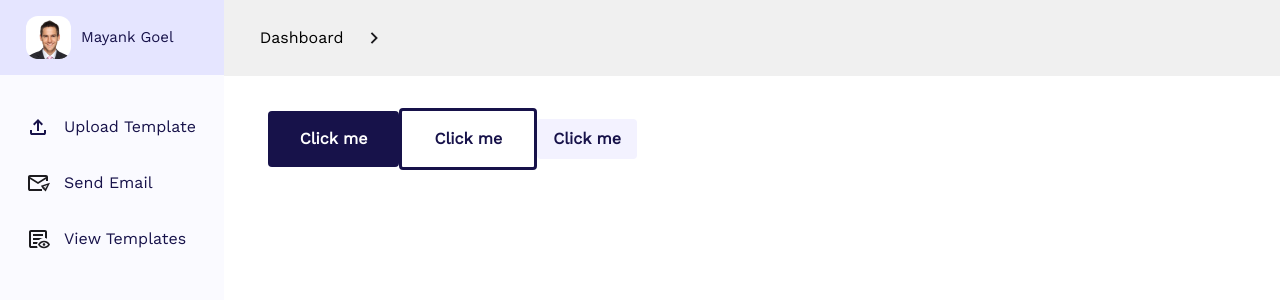
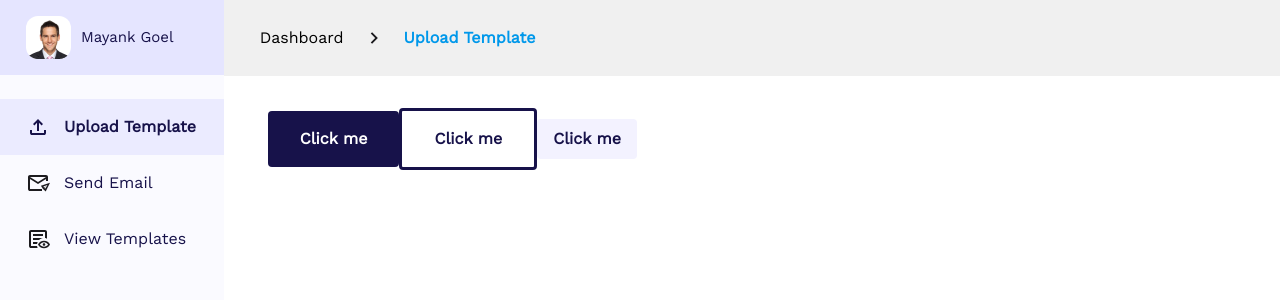
Before and after one commit to neon-lab-dev/lawyer-blue-ink, a React (Vite) app: page / in a window 1280 px wide. Shown: the top 300 px of the page. Built offline with nearby package versions, Linux system fonts and the light colour scheme.

Commit message:
fix: login page width and header info

```diff
--- a/src/components/ui/AppHeader.tsx
+++ b/src/components/ui/AppHeader.tsx
@@ -9,7 +9,6 @@ const AppHeader = () => {
     return word.charAt(0).toUpperCase() + word.slice(1);
   };
 
-  // Get the title from the pathname, remove hyphens, capitalize first letters, and join them
   const title = pathname.substring(1)
     .split('-')
     .map(capitalizeFirstLetter)
@@ -17,7 +16,7 @@ const AppHeader = () => {
   return <div className="w-full h-[80px] bg-header flex items-center gap-[18px] px-9 py-5">
     <h1 className="text-text font-work-sans text-base font-normal leading-normal">Dashboard</h1>
     <img className="w-6 h-6" src={rightArrow} alt="" />
-    <h1 className="text-tab-activation font-work-sans text-base font-semibold leading-normal">{title}</h1>
+    <h1 className="text-tab-activation font-work-sans text-base font-semibold leading-normal">{title || "Upload Template"}</h1>
     </div>;
 };
 export default AppHeader;
--- a/src/components/ui/AppSidebar.tsx
+++ b/src/components/ui/AppSidebar.tsx
@@ -10,7 +10,7 @@ const AppSidebar = () => {
   const navLinks = [
     {
       label: "Upload Template",
-      path: "/login",
+      path: "/",
       icon : upload,
     },
     {
--- a/src/pages/Login/index.tsx
+++ b/src/pages/Login/index.tsx
@@ -32,7 +32,7 @@ const Login = () => {
   }
   return (
     <div className="flex flex-col justify-center items-center h-screen bg-white border rounded-lg px-10">
-      <div className="w-full md:w-[366px] flex flex-col gap-6 p-10 rounded-lg bg-white border border-[#E5E7EB]">
+      <div className="w-full md:w-[406px] flex flex-col gap-6 p-10 rounded-lg bg-white border border-[#E5E7EB]">
         {/* Logo */}
         <div className="flex flex-col gap-[21px] justify-center items-center">
           <img className="w-[66px]" src={logo} alt="" />
```
